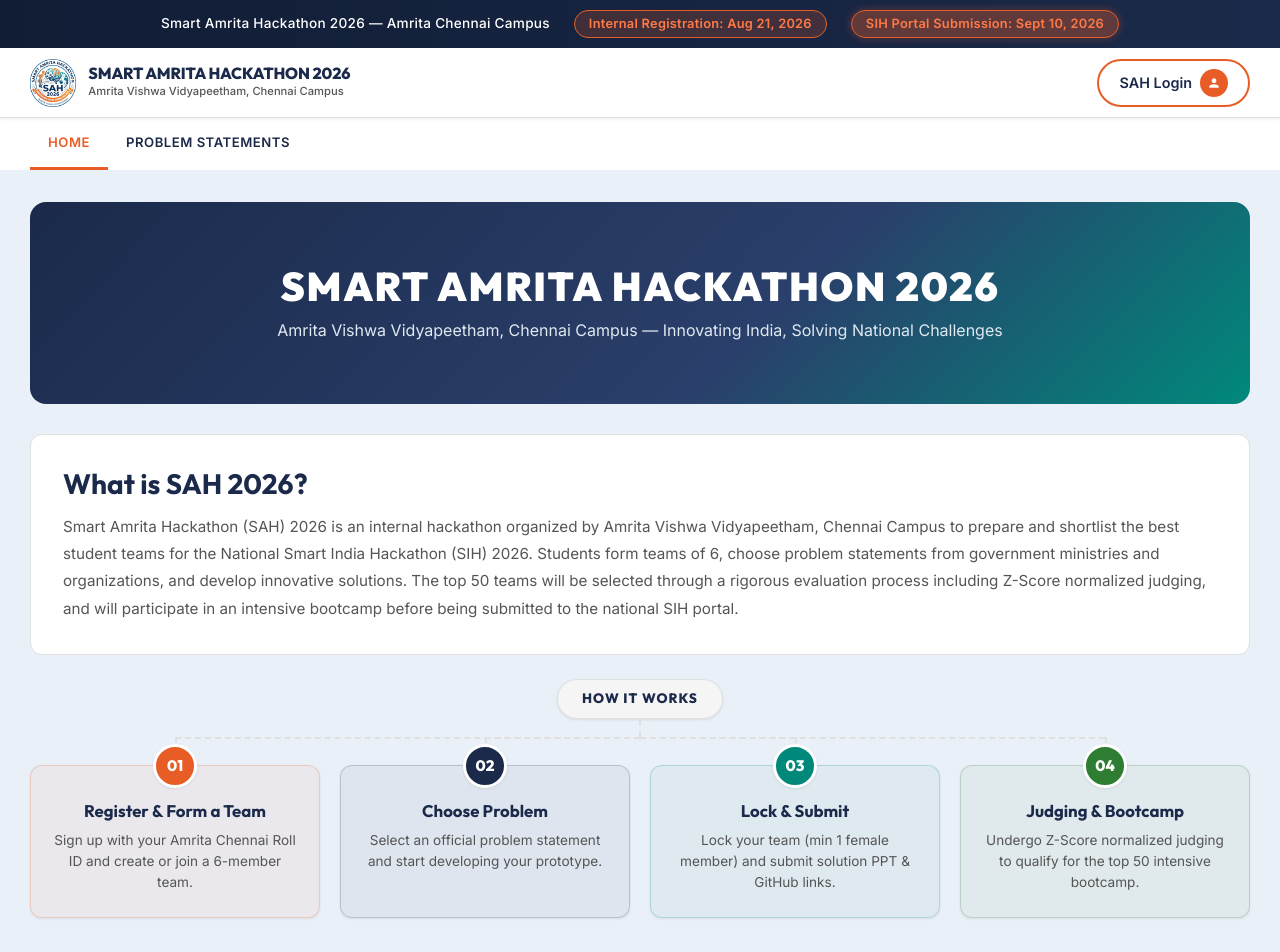
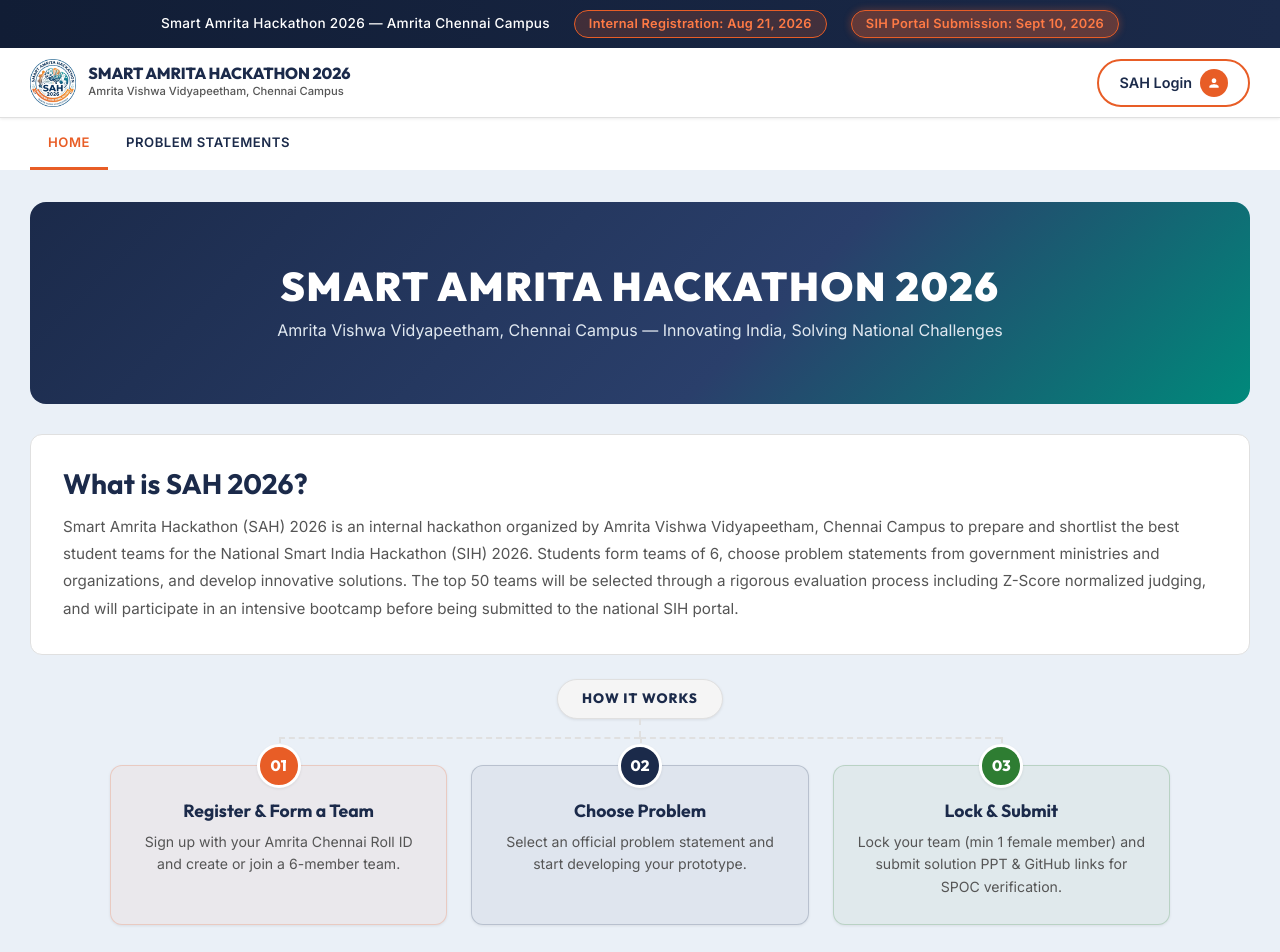
Before and after one commit to KUTRALINGAM-A/SAH_PORTAL, a React (Vite) app: page / in a window 1280 px wide. Shown: the top 952 px of the page. Built offline with nearby package versions, Linux system fonts and the light colour scheme; no server answers.

Commit message:
feat: simplify how-it-works flowchart into 3 balanced steps with tree connector

```diff
--- a/src/App.jsx
+++ b/src/App.jsx
@@ -71,9 +71,9 @@
           {/* Central Stem from bottom of pill */}
           <div className="flowchart-trunk" />
 
-          {/* 4-Branch Tree Grid (matching the 4-column cards grid exactly) */}
+          {/* 3-Branch Tree Grid (matching the 3-column cards grid exactly) */}
           <div className="flowchart-branches">
-            {/* Branch 1: Outer Left */}
+            {/* Branch 1: Left */}
             <div className="tree-branch branch-1">
               <div className="branch-h-line" />
               <div className="branch-v-line">
@@ -81,24 +81,15 @@
               </div>
             </div>
 
-            {/* Branch 2: Inner Left */}
+            {/* Branch 2: Center */}
             <div className="tree-branch branch-2">
-              <div className="branch-h-line" />
               <div className="branch-v-line">
                 <span className="branch-arrow" />
               </div>
             </div>
 
-            {/* Branch 3: Inner Right */}
+            {/* Branch 3: Right */}
             <div className="tree-branch branch-3">
-              <div className="branch-h-line" />
-              <div className="branch-v-line">
-                <span className="branch-arrow" />
-              </div>
-            </div>
-
-            {/* Branch 4: Outer Right */}
-            <div className="tree-branch branch-4">
               <div className="branch-h-line" />
               <div className="branch-v-line">
                 <span className="branch-arrow" />
@@ -107,7 +98,7 @@
           </div>
         </div>
 
-        {/* 4 Steps Row */}
+        {/* 3 Steps Row */}
         <div className="how-it-works-grid">
           {[
             {
@@ -124,15 +115,9 @@
             },
             {
               step: '03',
-              colorTheme: 'step-teal',
+              colorTheme: 'step-green',
               title: 'Lock & Submit',
-              desc: 'Lock your team (min 1 female member) and submit solution PPT & GitHub links.'
-            },
-            {
-              step: '04',
-              colorTheme: 'step-green',
-              title: 'Judging & Bootcamp',
-              desc: 'Undergo Z-Score normalized judging to qualify for the top 50 intensive bootcamp.'
+              desc: 'Lock your team (min 1 female member) and submit solution PPT & GitHub links for SPOC verification.'
             }
           ].map((item, i) => (
             <div key={i} className={`how-it-works-column ${item.colorTheme}`}>
--- a/src/index.css
+++ b/src/index.css
@@ -1890,6 +1890,7 @@
 /* Tree Connector (Single point of origin under header pill branching out) */
 .flowchart-tree {
   width: 100%;
+  max-width: 1060px;
   margin: 0 auto;
   position: relative;
 }
@@ -1903,8 +1904,8 @@
 
 .flowchart-branches {
   display: grid;
-  grid-template-columns: repeat(4, 1fr);
-  gap: 20px;
+  grid-template-columns: repeat(3, 1fr);
+  gap: 24px;
   width: 100%;
   height: 28px;
   position: relative;
@@ -1915,38 +1916,20 @@
   height: 100%;
 }
 
-/* Branch 1 (Outer Left): line from center junction to 50% of col 1 */
+/* Branch 1 (Left): horizontal line from center of col 2 to center of col 1 */
 .branch-1 .branch-h-line {
   position: absolute;
   top: 0;
-  right: calc(-100% - 30px);
+  right: calc(-50% - 24px);
   left: 50%;
   border-top: 2px dashed var(--border);
 }
 
-/* Branch 2 (Inner Left): line from center junction to 50% of col 2 */
-.branch-2 .branch-h-line {
-  position: absolute;
-  top: 0;
-  right: -10px;
-  left: 50%;
-  border-top: 2px dashed var(--border);
-}
-
-/* Branch 3 (Inner Right): line from center junction to 50% of col 3 */
+/* Branch 3 (Right): horizontal line from center of col 2 to center of col 3 */
 .branch-3 .branch-h-line {
   position: absolute;
   top: 0;
-  left: -10px;
-  right: 50%;
-  border-top: 2px dashed var(--border);
-}
-
-/* Branch 4 (Outer Right): line from center junction to 50% of col 4 */
-.branch-4 .branch-h-line {
-  position: absolute;
-  top: 0;
-  left: calc(-100% - 30px);
+  left: calc(-50% - 24px);
   right: 50%;
   border-top: 2px dashed var(--border);
 }
@@ -1983,21 +1966,18 @@
   border-top-color: var(--navy);
 }
 .branch-3 .branch-arrow,
-.step-teal .branch-arrow {
-  border-top-color: var(--teal);
-}
-.branch-4 .branch-arrow,
 .step-green .branch-arrow {
   border-top-color: var(--green);
 }
 
-/* 4 Steps Grid */
+/* 3 Steps Grid */
 .how-it-works-grid {
   display: grid;
-  grid-template-columns: repeat(4, 1fr);
-  gap: 20px;
+  grid-template-columns: repeat(3, 1fr);
+  gap: 24px;
   width: 100%;
-  margin-top: 0;
+  max-width: 1060px;
+  margin: 0 auto;
 }
 
 .how-it-works-column {
@@ -2016,7 +1996,7 @@
   position: relative;
   width: 100%;
   border-radius: var(--radius-lg);
-  padding: 34px 20px 24px;
+  padding: 34px 22px 26px;
   text-align: center;
   box-shadow: var(--shadow-sm);
   transition: transform var(--transition-base), box-shadow var(--transition-base);
@@ -2054,7 +2034,7 @@
 
 .how-it-works-title {
   font-family: var(--font-heading);
-  font-size: 1.05rem;
+  font-size: 1.1rem;
   font-weight: 700;
   color: var(--navy);
   margin-bottom: 8px;
@@ -2062,9 +2042,9 @@
 }
 
 .how-it-works-desc {
-  font-size: 0.85rem;
+  font-size: 0.88rem;
   color: var(--text-secondary);
-  line-height: 1.55;
+  line-height: 1.6;
   margin: 0;
 }
 
@@ -2085,14 +2065,6 @@
   border: 1px solid rgba(27, 42, 74, 0.2);
 }
 
-.step-teal .how-it-works-badge {
-  background-color: var(--teal);
-}
-.step-teal .how-it-works-card {
-  background-color: rgba(0, 137, 123, 0.05);
-  border: 1px solid rgba(0, 137, 123, 0.22);
-}
-
 .step-green .how-it-works-badge {
   background-color: var(--green);
 }
@@ -2102,30 +2074,7 @@
 }
 
 /* Mobile & Tablet Responsive */
-@media (max-width: 900px) {
-  .flowchart-tree {
-    display: none;
-  }
-  .how-it-works-grid {
-    grid-template-columns: repeat(2, 1fr);
-    gap: 36px 20px;
-  }
-  .mobile-step-connector {
-    display: flex;
-    flex-direction: column;
-    align-items: center;
-    position: relative;
-    width: 100%;
-    height: 22px;
-  }
-  .mobile-step-connector .connector-line {
-    width: 0;
-    height: 16px;
-    border-left: 2px dashed var(--border);
-  }
-}
-
-@media (max-width: 600px) {
+@media (max-width: 860px) {
   .flowchart-tree {
     display: none;
   }
```
